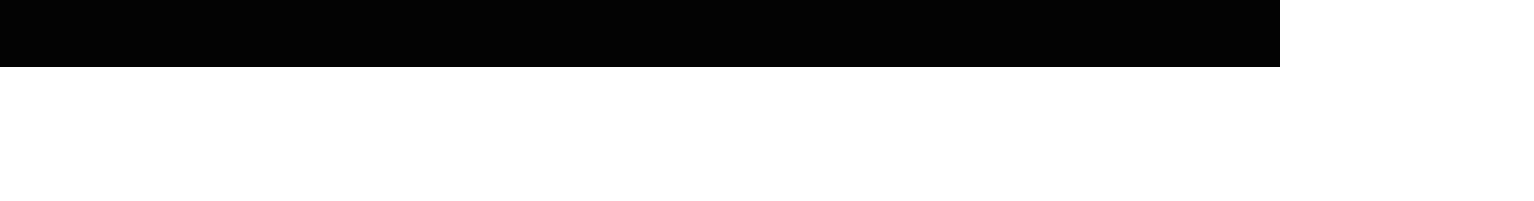
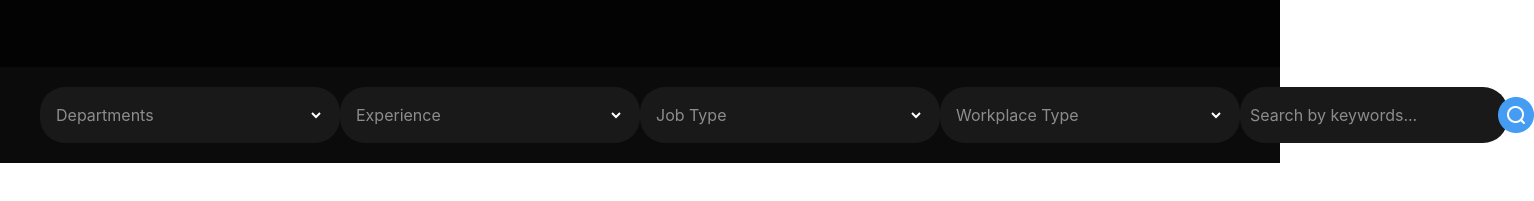
Before and after one commit to Tol1bjon/EXAM3.git-and-github, a website: page src/Page3.html in a window 1280 px wide. Shown: the part 487-688 px from the top of the page, 1534 px wide, since content can reach past the window. Drawn offline with nearby package versions, Linux system fonts and the light colour scheme; files that its build step writes are made by us from their sources.

Commit message:
Section2: page3

```diff
--- a/src/Page3.html
+++ b/src/Page3.html
@@ -41,6 +41,31 @@
                 <img class="lg:flex hidden" src="./calogo1 2.png" alt="">
             </div>
         </section>
+
+        <section class="bg-[#0B0B0B] lg:gap-0 gap-[40px]  items-center lg:px-0 px-[10px] py-[20px] text-[white]">
+            <div class="flex max-w-[1200px] m-auto lg:flex-row flex-col justify-between lg:gap-0 gap-[40px]  items-center">
+                <div class="rounded-[25px] p-[16px] flex bg-[#191919]">
+                    <input placeholder="Departments" type="text">
+                    <select class="text-white"></select>
+                </div>
+                <div class="rounded-[25px] p-[16px] flex bg-[#191919]">
+                    <input placeholder="Experience" type="text">
+                    <select class="text-white"></select>
+                </div>
+                <div class="rounded-[25px] p-[16px] flex bg-[#191919]">
+                    <input placeholder="Job Type" type="text">
+                    <select class="text-white"></select>
+                </div>
+                <div class="rounded-[25px] p-[16px] flex bg-[#191919]">
+                    <input placeholder="Workplace Type" type="text">
+                    <select class="text-white"></select>
+                </div>
+                <div class="rounded-[25px] p-[10px] flex bg-[#191919]">
+                    <input placeholder="Search by keywords..." type="text">
+                    <img src="./Container.png" alt="">
+                </div>
+            </div>
+        </section>
     </main>
 </body>
 </html>
```
Also changed, not shown: src/Container.png (added).
